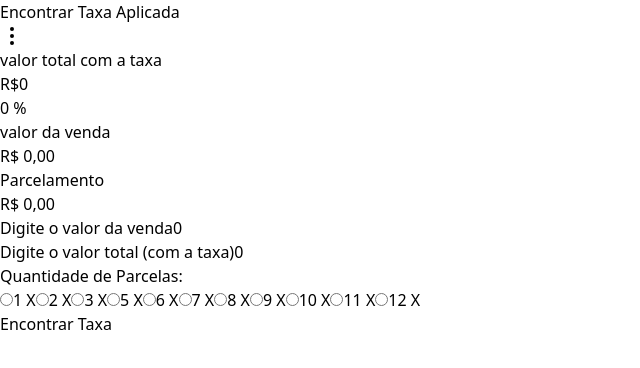
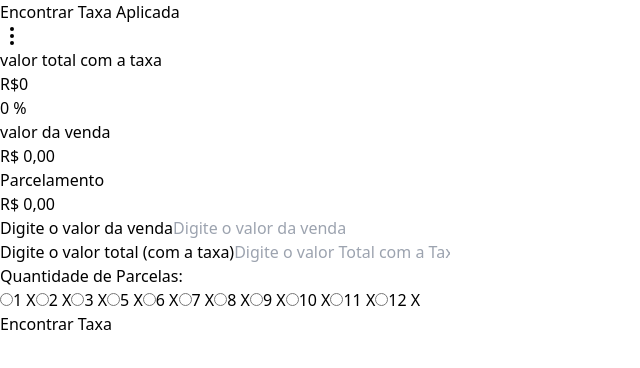
Before and after one commit to dinhoSilwa/rate-simulator-2024, a React (Vite) app: page /achar-taxa-aplicada in a window 1280 px wide. Shown: the top 368 px of the page, without its empty margins (0-640 px from the left). Built offline with nearby package versions, Linux system fonts and the light colour scheme.

Commit message:
fix : number types

```diff
--- a/src/componentes/GetRate.tsx
+++ b/src/componentes/GetRate.tsx
@@ -158,8 +158,8 @@ export const GetRate = () => {
 
             type="number"
             id="valorpassado"
+            placeholder="Digite o valor da venda"
             className="bg-zinc-200 pl-4 py-4 rounded-lg"
-            value={Number(inputvalue.originalvalue) || 0}
             onChange={(e: React.ChangeEvent<HTMLInputElement>) => {
               setinputvalue((prevState) => ({
                 ...prevState,
@@ -177,9 +177,10 @@ export const GetRate = () => {
             Digite o valor total (com a taxa)
           </label>
           <input
+          placeholder="Digite o valor Total com a Taxa"
             type="number"
             className="bg-zinc-200 pl-4 py-4 rounded-lg"
-            value={Number(inputvalue.valuewhithrate) || 0}
+
             onChange={(e: React.ChangeEvent<HTMLInputElement>) =>
               setinputvalue((prevState) => ({
                 ...prevState,
```
